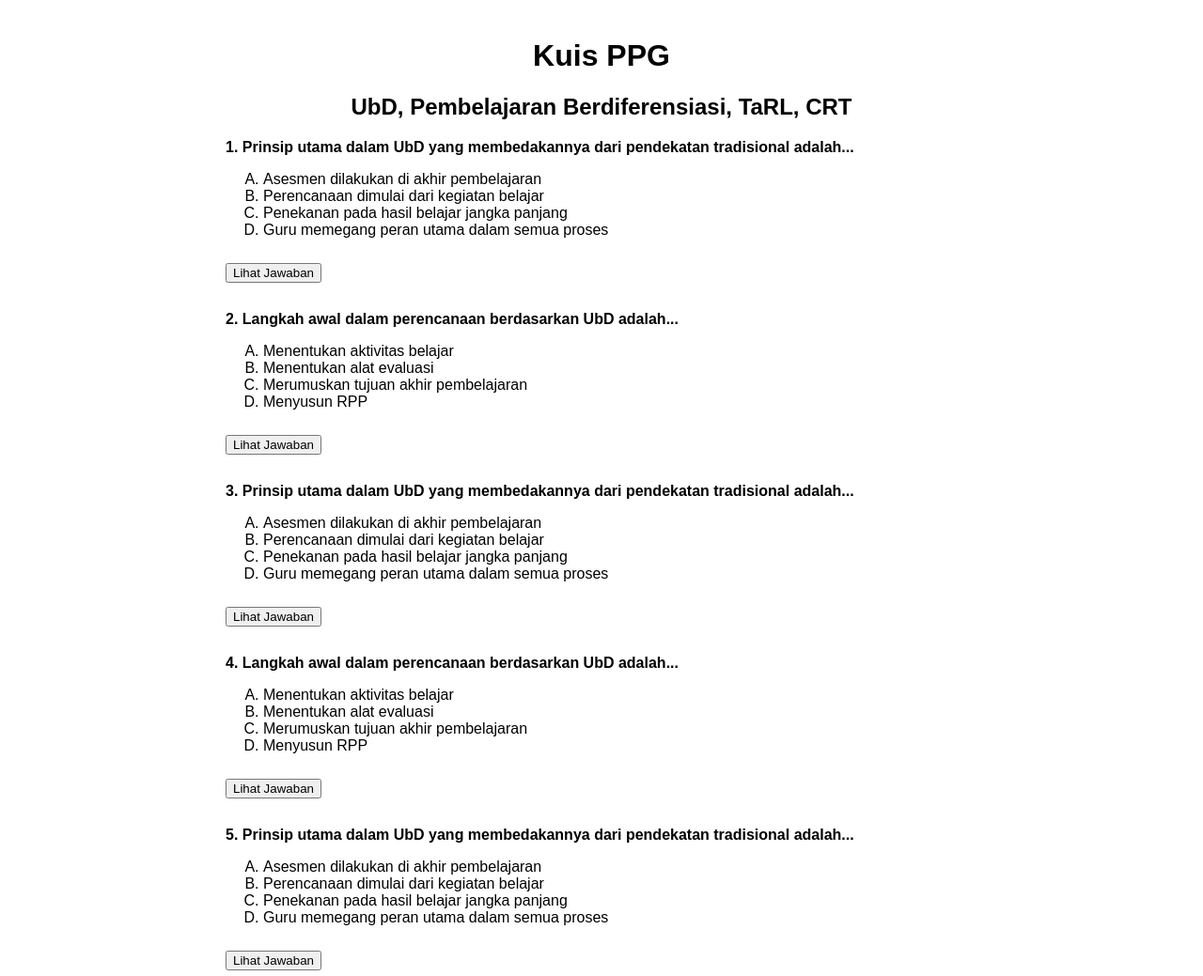
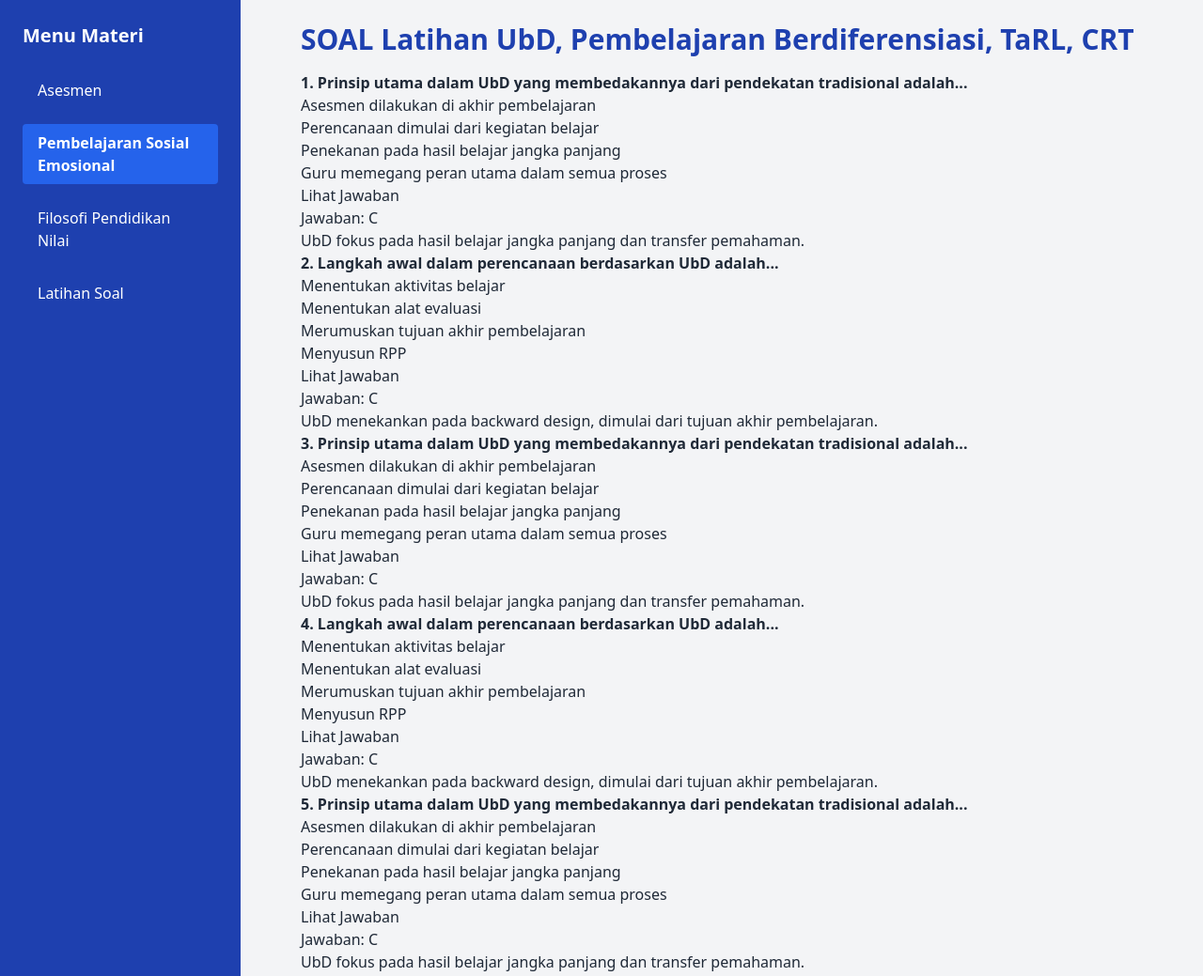
Before and after one commit to smpnegeri10banawaselatan-dev/belajar, a plain HTML site: page soal.html in a window 1280 px wide. Shown: the top 1039 px of the page at 94% size. Drawn offline with nearby package versions, Linux system fonts and the light colour scheme.

Commit message:
Update soal.html

```diff
--- a/soal.html
+++ b/soal.html
@@ -1,24 +1,28 @@
-
 <!DOCTYPE html>
 <html lang="id">
 <head>
-  <meta charset="UTF-8">
-  <meta name="viewport" content="width=device-width, initial-scale=1.0">
-  <title>SOAL LATIHAN UJIAN PPG - UbD, Berdiferensiasi, TaRL, CRT</title>
-  <style>
-    body { font-family: Arial, sans-serif; padding: 20px; max-width: 800px; margin: auto; }
-    h1, h2 { text-align: center; }
-    .soal { margin-bottom: 30px; }
-    .jawaban { margin-top: 10px; color: green; font-weight: bold; display: none; }
-    .pembahasan { font-style: italic; display: none; }
-    button { margin-top: 10px; }
-  </style>
+  <meta charset="UTF-8" />
+  <meta name="viewport" content="width=device-width, initial-scale=1" />
+  <title>Pembelajaran Sosial Emosional</title>
+  <script src="https://cdn.tailwindcss.com"></script>
 </head>
-<body>
-  <h1>Kuis PPG</h1>
-  <h2>UbD, Pembelajaran Berdiferensiasi, TaRL, CRT</h2>
-
-  <!-- Soal 1-100 -->
+<body class="bg-gray-100 font-sans text-gray-800">
+  <div class="flex min-h-screen">
+    <!-- Sidebar -->
+    <aside class="w-64 bg-blue-800 text-white p-6 hidden md:block">
+      <h2 class="text-xl font-bold mb-6">Menu Materi</h2>
+      <nav class="space-y-4">
+        <a href="asesmen.html" class="block hover:bg-blue-700 px-4 py-2 rounded">Asesmen</a>
+        <a href="sosial-emosional.html" class="block bg-blue-600 px-4 py-2 rounded font-semibold">Pembelajaran Sosial Emosional</a>
+        <a href="filosofi-nilai.html" class="block hover:bg-blue-700 px-4 py-2 rounded">Filosofi Pendidikan Nilai</a>
+        <a href="soal.html" class="block hover:bg-blue-700 px-4 py-2 rounded">Latihan Soal</a>
+      </nav>
+    </aside>
+<!-- Konten -->
+    <main class="flex-1 p-6">
+      <div class="max-w-4xl mx-auto">
+        <h1 class="text-3xl font-bold text-blue-800 mb-4">SOAL Latihan UbD, Pembelajaran Berdiferensiasi, TaRL, CRT</h1>
+ <!-- Soal 1-100 -->
   <div id="kuis-container"></div>
 
   <script>
```
